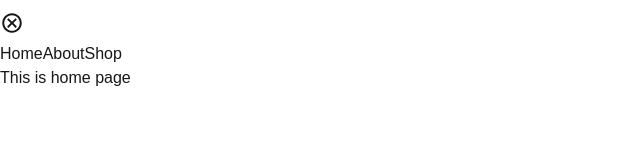
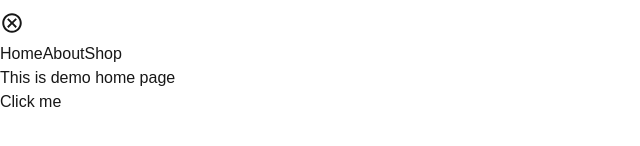
Before and after one commit to Badhon-Roy/personal-portfolio, a Next.js app: page / in a window 1280 px wide. Shown: the part 160-306 px from the top of the page, without its empty margins (0-640 px from the left). Built offline with nearby package versions, Linux system fonts and the light colour scheme.

Commit message:
basic project setup done

```diff
--- a/src/app/page.tsx
+++ b/src/app/page.tsx
@@ -3,7 +3,8 @@
 const HomePage = () => {
   return (
     <div>
-      <h2 className='text-[#019fc7]'>This is home page</h2>
+      <h2 className='text-[#019fc7]'>This is demo home page</h2>
+      <button>Click me</button>
     </div>
   );
 };
```
